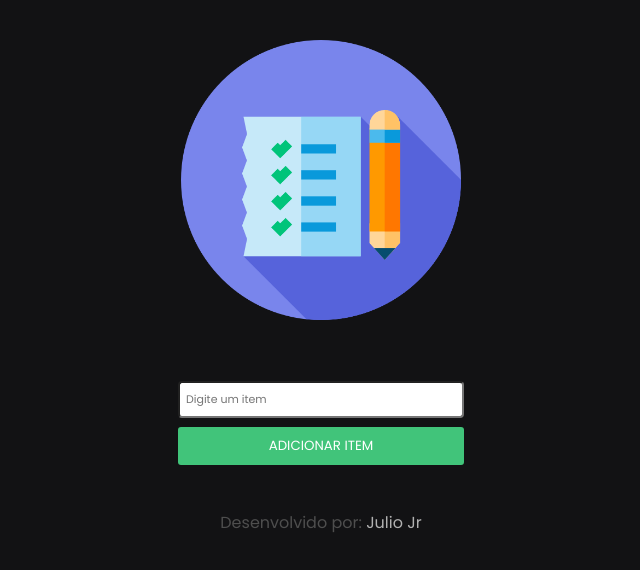
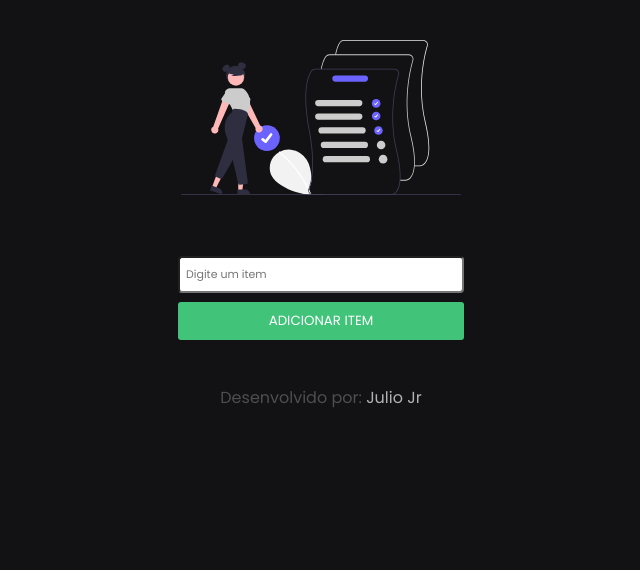
Before and after one commit to juniorknx/TodoApp-Lista, a plain HTML site: page index.html in a window 1280 px wide. Shown: the whole page, without its empty margins (319-959 px from the left). Drawn offline with Linux system fonts and the light colour scheme.

Commit message:
troca de imagem principal

```diff
--- a/index.html
+++ b/index.html
@@ -10,7 +10,7 @@
 <body>
 
     <div class="hero">
-        <img src="assets/images/listcomponent.png">
+        <img src="assets/images/marketlist2.svg">
     </div>
 
     <div id="app">
```
Also changed, not shown: assets/images/marketlist2.svg (added).
